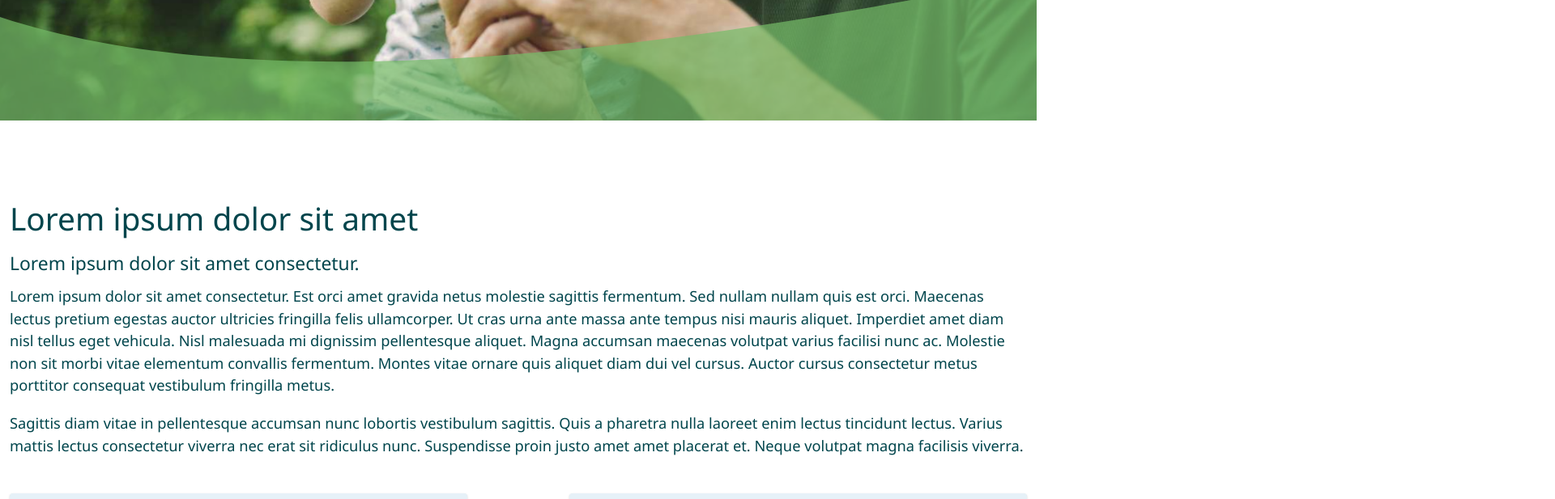
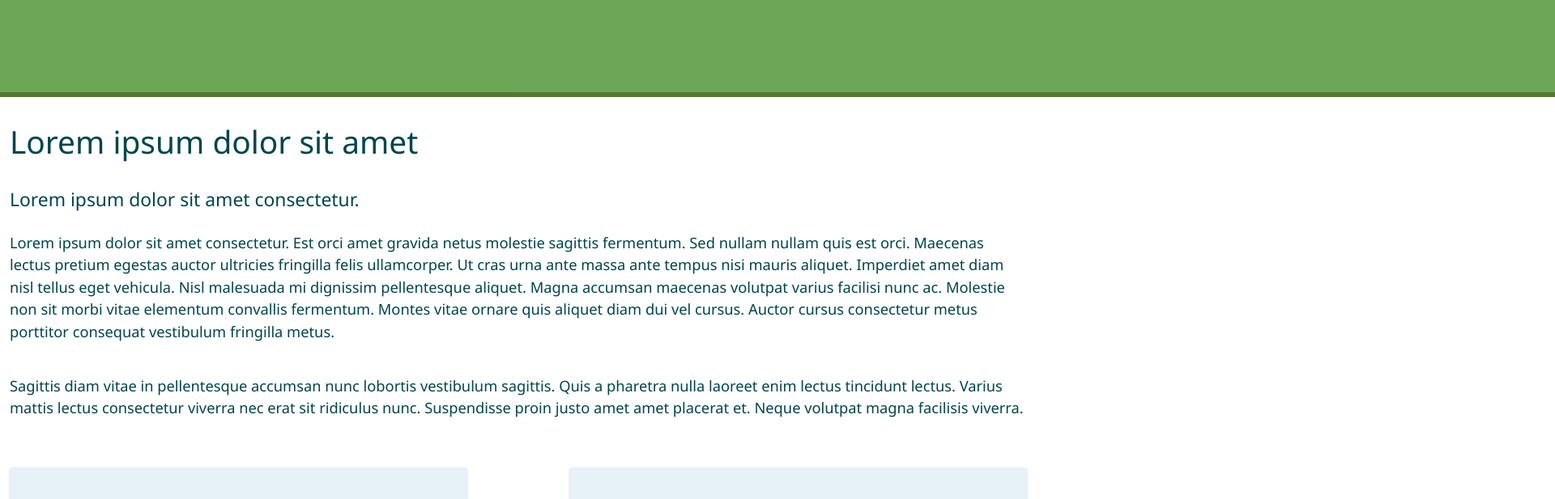
Before and after one commit to Mazurkevichvs/AutismCompass, a React (Vite) app in the folder ui/: page / in a window 1280 px wide. Shown: the part 680-1297 px from the top of the page at 81% size, 1920 px wide, since content can reach past the window. Built offline with nearby package versions, Linux system fonts and the light colour scheme.

Commit message:
Add snap scroll and height and width for sections full screen

```diff
--- a/ui/src/App.css
+++ /dev/null
@@ -1,8 +0,0 @@
-.support__form {
-    width: 50%;
-}
-
-textarea::placeholder {
-    color: #000;
-    font-size: 16px;
-}
--- /dev/null
+++ b/ui/src/App.scss
@@ -0,0 +1,24 @@
+.support__form {
+  width: 50%;
+}
+
+textarea::placeholder {
+  color: #000;
+  font-size: 16px;
+}
+
+section {
+  scroll-snap-align: start;
+  height: 100vh;
+  display: flex;
+  justify-content: center;
+  align-items: center;
+  width: 100%;
+}
+
+.footer {
+  position: absolute;
+  bottom: 0;
+  left: 0;
+  width: 100%;
+}
--- a/ui/src/App.tsx
+++ b/ui/src/App.tsx
@@ -1,5 +1,5 @@
 import React from 'react';
-import './App.css';
+import './App.scss';
 import { Main, Header, Footer } from './components';
 import { Routes, Route } from 'react-router-dom';
 
--- a/ui/src/components/AboutSection/AboutSection.tsx
+++ b/ui/src/components/AboutSection/AboutSection.tsx
@@ -6,20 +6,21 @@ const AboutSection: React.FC = () => {
   const isSmallScreen = useMediaQuery((theme: Theme) => theme.breakpoints.down('md'));
   const theme = useTheme();
   return (
-    <Container maxWidth="lg" sx={{ height: '100vh' }}>
+    <section>
+      <Container
+        maxWidth="lg">
         <Box
           sx={{
             backgroundColor: theme.palette.background.default,
             color: theme.palette.primary.main,
-          py: 4,
           }}>
-        <Typography variant="h4" align="left" gutterBottom>
+          <Typography variant="h4" align="left" gutterBottom mb={'30px'}>
             Lorem ipsum dolor sit amet
           </Typography>
-        <Typography variant="h6" align="left" gutterBottom>
+          <Typography variant="h6" align="left" gutterBottom mb={'20px'}>
             Lorem ipsum dolor sit amet consectetur.
           </Typography>
-        <Typography mb={'20px'} variant="body1" align="left" gutterBottom>
+          <Typography mb={'40px'} variant="body1" align="left" gutterBottom>
             Lorem ipsum dolor sit amet consectetur. Est orci amet gravida netus molestie sagittis
             fermentum. Sed nullam nullam quis est orci. Maecenas lectus pretium egestas auctor
             ultricies fringilla felis ullamcorper. Ut cras urna ante massa ante tempus nisi mauris
@@ -29,23 +30,25 @@ const AboutSection: React.FC = () => {
             dui vel cursus. Auctor cursus consectetur metus porttitor consequat vestibulum fringilla
             metus.
           </Typography>
-        <Typography mb={'30px'} variant="body1" align="left" gutterBottom>
+          <Typography mb={'60px'} variant="body1" align="left" gutterBottom>
             Sagittis diam vitae in pellentesque accumsan nunc lobortis vestibulum sagittis. Quis a
             pharetra nulla laoreet enim lectus tincidunt lectus. Varius mattis lectus consectetur
-          viverra nec erat sit ridiculus nunc. Suspendisse proin justo amet amet placerat et. Neque
-          volutpat magna facilisis viverra.
+            viverra nec erat sit ridiculus nunc. Suspendisse proin justo amet amet placerat et.
+            Neque volutpat magna facilisis viverra.
           </Typography>
         </Box>
-      <Box sx={{
+        <Box
+          sx={{
             display: 'flex',
             justifyContent: 'space-between',
             alignItems: 'center',
             flexDirection: isSmallScreen ? 'column' : 'row',
           }}>
-        <AboutCard isSmallScreen={isSmallScreen}/>
-        <AboutCard isSmallScreen={isSmallScreen}/>
+          <AboutCard isSmallScreen={isSmallScreen} />
+          <AboutCard isSmallScreen={isSmallScreen} />
         </Box>
       </Container>
+    </section>
   );
 };
 
--- a/ui/src/components/FactsAndMyths/FactsAndMyths.tsx
+++ b/ui/src/components/FactsAndMyths/FactsAndMyths.tsx
@@ -34,9 +34,10 @@ const FactsAndMyths: React.FC = () => {
   const isSmallScreen = useMediaQuery((theme: Theme) => theme.breakpoints.down('md'));
 
   return (
-    <Container maxWidth="lg" sx={{ height: '100vh' }}>
-      <Box my={4}>
-        <Typography variant="h4" align="left" gutterBottom color='#00454C'>
+    <section>
+    <Container maxWidth="lg" >
+      <Box >
+        <Typography variant="h4" align="left" gutterBottom color='#00454C' mb={'50px'}>
           Fakty i mity?
         </Typography>
         <Typography variant="body1" align="left" mb={'50px'} paragraph color= '#00454C'>
@@ -49,6 +50,7 @@ const FactsAndMyths: React.FC = () => {
         </Box>
       </Box>
     </Container>
+    </section>
   );
 };
 
--- a/ui/src/components/Footer/Footer.tsx
+++ b/ui/src/components/Footer/Footer.tsx
@@ -1,25 +1,39 @@
 import React from 'react';
-import { Box, Container, Typography, Link, Toolbar, useMediaQuery, Theme } from '@mui/material';
+import {
+  Box,
+  Container,
+  Typography,
+  Link,
+  Toolbar,
+  useMediaQuery,
+  Theme,
+} from '@mui/material';
 import {
   Facebook as FacebookIcon,
   Instagram as InstagramIcon,
   Twitter as TwitterIcon,
 } from '@mui/icons-material';
-import {NavigationsProps} from '../../types/types'
+import { NavigationsProps } from '../../types/types';
 import { NavItem } from '..';
 
-const Footer: React.FC<NavigationsProps> = ({navigations}) => {
+const Footer: React.FC<NavigationsProps> = ({ navigations }) => {
   const isSmallScreen = useMediaQuery((theme: Theme) => theme.breakpoints.down('md'));
   const navigationItem = navigations.map((page, i) => <NavItem key={i} page={page} />);
   return (
-    <footer>
+    <footer className='footer'>
       <Container
         maxWidth="xl"
         sx={{
           backgroundColor: '#AEDBF9',
           color: '#00454C',
         }}>
-        <Toolbar sx={{ display: 'flex', alignItems: 'center', justifyContent: 'space-between', flexDirection: isSmallScreen ? 'column' : 'row', }}>
+        <Toolbar
+          sx={{
+            display: 'flex',
+            alignItems: 'center',
+            justifyContent: 'space-between',
+            flexDirection: isSmallScreen ? 'column' : 'row',
+          }}>
           <Box display="flex" alignItems="center">
             <img
               src="img/main_icon.png"
@@ -27,7 +41,9 @@ const Footer: React.FC<NavigationsProps> = ({navigations}) => {
               height="80px"
               style={{ marginRight: '20px' }}
             />
-            <Typography variant="h6" maxWidth="100px" fontFamily="Jua" fontSize={26} >Autism Compass</Typography>
+            <Typography variant="h6" maxWidth="100px" fontFamily="Jua" fontSize={26}>
+              Autism Compass
+            </Typography>
           </Box>
           <Box display="flex" alignItems="center">
             <Link href="#" color="inherit" sx={{ marginRight: '10px' }}>
@@ -40,9 +56,16 @@ const Footer: React.FC<NavigationsProps> = ({navigations}) => {
               <TwitterIcon />
             </Link>
           </Box>
-          <Typography variant="body2" sx={{order: isSmallScreen ? '1': ''}}>© 2023 Autysci mówią</Typography>
-          <Box sx={{display:"flex" ,flexDirection: isSmallScreen ? 'column' : 'row', alignItems: 'center'}}  >
-          {navigationItem}
+          <Typography variant="body2" sx={{ order: isSmallScreen ? '1' : '' }}>
+            © 2023 Autysci mówią
+          </Typography>
+          <Box
+            sx={{
+              display: 'flex',
+              flexDirection: isSmallScreen ? 'column' : 'row',
+              alignItems: 'center',
+            }}>
+            {navigationItem}
           </Box>
         </Toolbar>
       </Container>
--- a/ui/src/components/Header/Header.tsx
+++ b/ui/src/components/Header/Header.tsx
@@ -18,6 +18,7 @@ const Header: React.FC<NavigationsProps> = ({navigations}) => {
   const isSmallScreen = useMediaQuery((theme: Theme) => theme.breakpoints.down('md'));
   const navigationItem = navigations.map((page, i) => <NavItem key={i} page={page} />);
   return (
+    <header>
     <AppBar position="absolute" style={headerStyles.appBar}>
       <Container maxWidth="xl">
         <Toolbar sx={{ justifyContent: 'space-between', padding: 0 }}>
@@ -44,6 +45,7 @@ const Header: React.FC<NavigationsProps> = ({navigations}) => {
         </Toolbar>
       </Container>
     </AppBar>
+    </header>
   );
 };
 
--- a/ui/src/components/Main/Main.tsx
+++ b/ui/src/components/Main/Main.tsx
@@ -5,7 +5,7 @@ import './Main.scss';
 const Main: React.FC = () => {
   return (
     <>
-      <main>
+      <main className='main'>
         <Slider />
         <AboutSection />
         <Slider />
--- a/ui/src/components/Slider/Slider.scss
+++ b/ui/src/components/Slider/Slider.scss
@@ -1,6 +1,5 @@
 .swiper {
   height: 100%;
-  margin-bottom: 50px;
 }
 
 .swiper-button-prev {
--- a/ui/src/components/SupportForm/SupportForm.tsx
+++ b/ui/src/components/SupportForm/SupportForm.tsx
@@ -4,7 +4,8 @@ import { Container, Box, TextField, TextareaAutosize, Button, Typography,useMedi
 const SupportForm: React.FC = () => {
   const isSmallScreen = useMediaQuery((theme: Theme) => theme.breakpoints.down('md'));
   return (
-    <Box sx={{ backgroundColor: '#D7BBF5', height: '100vh'}}>
+    <section>
+    <Box sx={{ backgroundColor: '#D7BBF5', height: '100vh', width: '100%', display:'flex', justifyContent: 'center', alignItems:'center', pb: '100px'}}>
       <Container
         maxWidth="lg"
         sx={{ display: 'flex', justifyContent: 'space-between', alignItems: 'center', flexDirection: isSmallScreen ? 'column' : 'row', }}>
@@ -79,6 +80,7 @@ const SupportForm: React.FC = () => {
         </Box>
       </Container>
     </Box>
+    </section>
   );
 };
 
--- a/ui/src/index.css
+++ b/ui/src/index.css
@@ -1 +1,8 @@
 @import url('https://fonts.googleapis.com/css2?family=Jua&family=Noto+Sans&display=swap');
+
+html {
+    scroll-snap-type: y mandatory;
+  }
+#root {
+    position: relative;
+}
```
Lines whose indentation alone changed are shown as unchanged.
